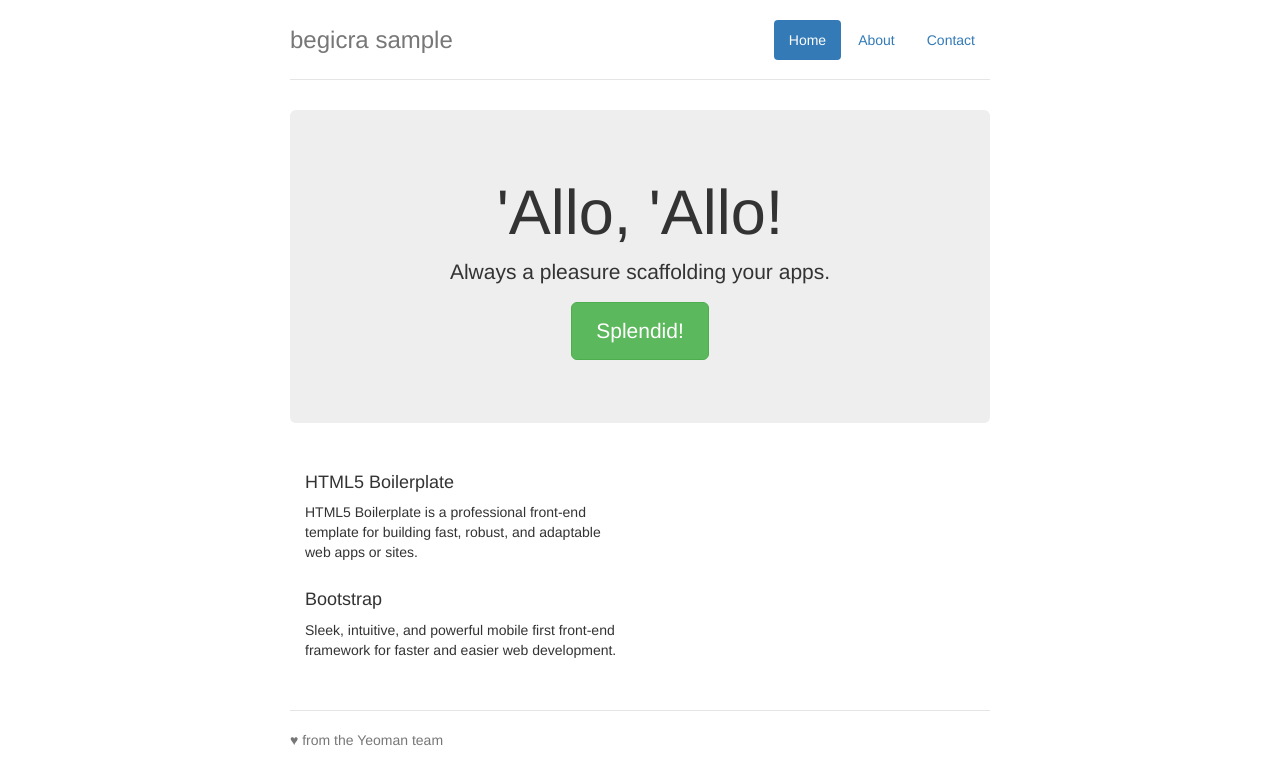
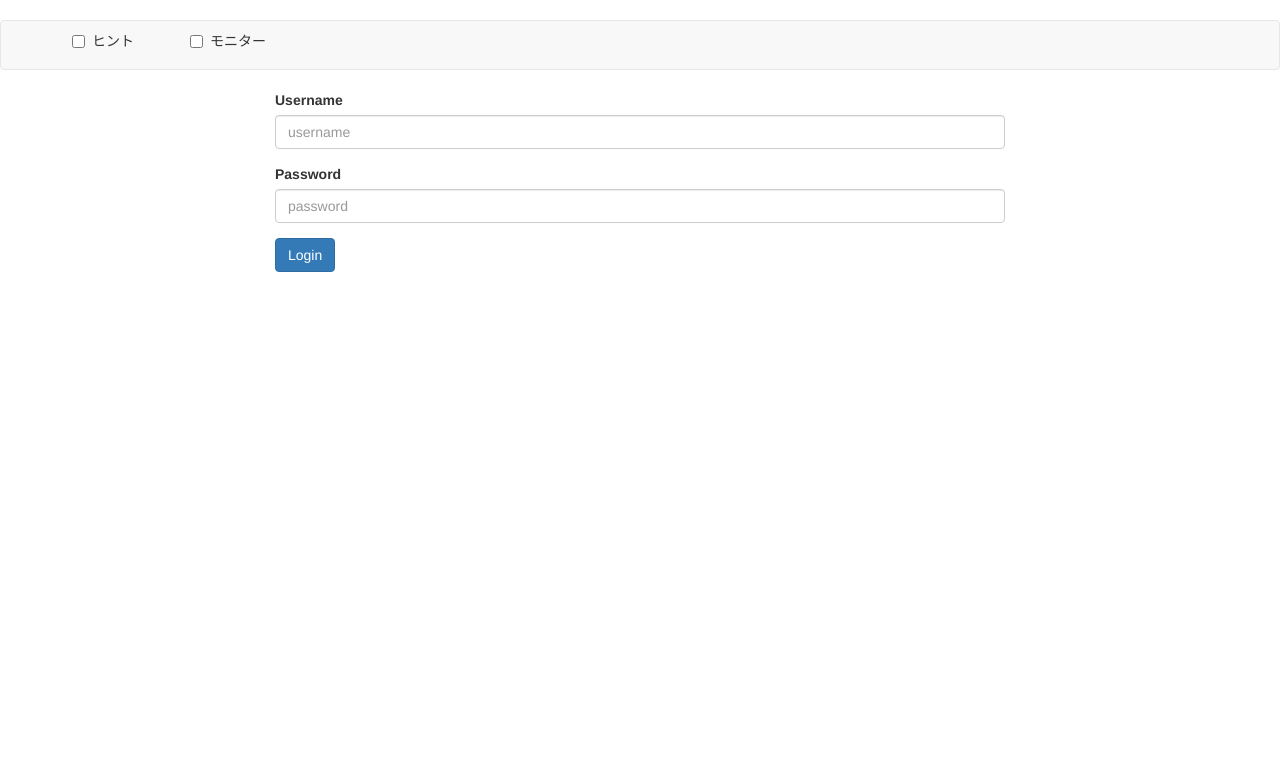
Before and after one commit to masakura/begicra-sample, a website: page app/index.html in a window 1280 px wide. Drawn offline with nearby package versions, Linux system fonts and the light colour scheme; files that its build step writes are made by us from their sources.

Commit message:
やりたいことを書いてみた

```diff
--- a/app/index.html
+++ b/app/index.html
@@ -21,51 +21,52 @@
 
   </head>
   <body>
-    <!--[if lt IE 10]>
-      <p class="browserupgrade">You are using an <strong>outdated</strong> browser. Please <a href="http://browsehappy.com/">upgrade your browser</a> to improve your experience.</p>
-    <![endif]-->
+
+    <nav class="navbar navbar-default">
+      <div class="container-fluid">
+        <div class="navbar-header">
+          <ul class="nav navbar-nav">
+            <li>
+              <div class="checkbox">
+                <label>
+                  <input id="toggle-hint" type="checkbox"> ヒント
+                </label>
+              </div>
+            </li>
+            <li>
+              <div class="checkbox">
+                <label>
+                  <input id="toggle-monitor" type="checkbox"> モニター
+                </label>
+              </div>
+            </li>
+          </ul>
+        </div>
+      </div>
+    </nav>
 
     <div class="container">
-      <div class="header">
-        <ul class="nav nav-pills pull-right">
-          <li class="active"><a href="#">Home</a></li>
-          <li><a href="#">About</a></li>
-          <li><a href="#">Contact</a></li>
-        </ul>
-        <h3 class="text-muted">begicra sample</h3>
-      </div>
-
-      <div class="jumbotron">
-        <h1>'Allo, 'Allo!</h1>
-        <p class="lead">Always a pleasure scaffolding your apps.</p>
-        <p><a class="btn btn-lg btn-success" href="#">Splendid!</a></p>
-      </div>
-
-      <div class="row marketing">
-        <div class="col-lg-6">
-          <h4>HTML5 Boilerplate</h4>
-          <p>HTML5 Boilerplate is a professional front-end template for building fast, robust, and adaptable web apps or sites.</p>
-
-          <h4>Bootstrap</h4>
-          <p>Sleek, intuitive, and powerful mobile first front-end framework for faster and easier web development.</p>
+      <div class="row">
+        <form id="app">
+          <fieldset>
+            <div class="form-group">
+              <label for="username">Username</label>
+              <input id="username" type="text" class="form-control" placeholder="username" title="ここにうまく打ち込むとなにかあるかも?">
+            </div>
+            <div class="form-group">
+              <label for="password">Password</label>
+              <input id="password" type="text" class="form-control" placeholder="password">
+            </div>
+            <div class="form-group">
+              <button type="submit" class="btn btn-primary">Login</button>
+            </div>
+          </fieldset>
+        </form>
+        <div id="monitor" style="display: none">
+          SQL モニター
         </div>
       </div>
-
-      <div class="footer">
-        <p>♥ from the Yeoman team</p>
-      </div>
     </div>
-
-    <!-- Google Analytics: change UA-XXXXX-X to be your site's ID. -->
-    <script>
-      (function(b,o,i,l,e,r){b.GoogleAnalyticsObject=l;b[l]||(b[l]=
-      function(){(b[l].q=b[l].q||[]).push(arguments)});b[l].l=+new Date;
-      e=o.createElement(i);r=o.getElementsByTagName(i)[0];
-      e.src='https://www.google-analytics.com/analytics.js';
-      r.parentNode.insertBefore(e,r)}(window,document,'script','ga'));
-      ga('create','UA-XXXXX-X');ga('send','pageview');
-    </script>
-
     <!-- build:js scripts/vendor.js -->
     <!-- bower:js -->
     <script src="/bower_components/jquery/dist/jquery.js"></script>
--- a/app/scripts/main.js
+++ b/app/scripts/main.js
@@ -1 +1,25 @@
-console.log('\'Allo \'Allo!');
+(() => {
+  'use strict';
+
+  $(document).on('click', '#toggle-hint', () => {
+    var value = $('#toggle-hint').is(':checked');
+
+    if (value) {
+      $('#username').tooltip('show');
+    } else {
+      $('#username').tooltip('hide');
+    }
+  });
+
+  $(document).on('click', '#toggle-monitor', () => {
+    var value = $('#toggle-monitor').is(':checked');
+
+    if (value) {
+      $('#app').addClass('col-sm-6');
+      $('#monitor').addClass('col-sm-6').show();
+    } else {
+      $('#app').removeClass('col-sm-6');
+      $('#monitor').hide();
+    }
+  });
+})();
--- a/app/styles/main.css
+++ b/app/styles/main.css
@@ -63,6 +63,15 @@ body {
   margin-top: 28px;
 }
 
+ul.nav li {
+  margin-left: 4em;
+}
+
+#monitor {
+  border: black solid 1px;
+  min-height: 500px;
+}
+
 /* Responsive: Portrait tablets and up */
 @media screen and (min-width: 768px) {
   .container {
```
